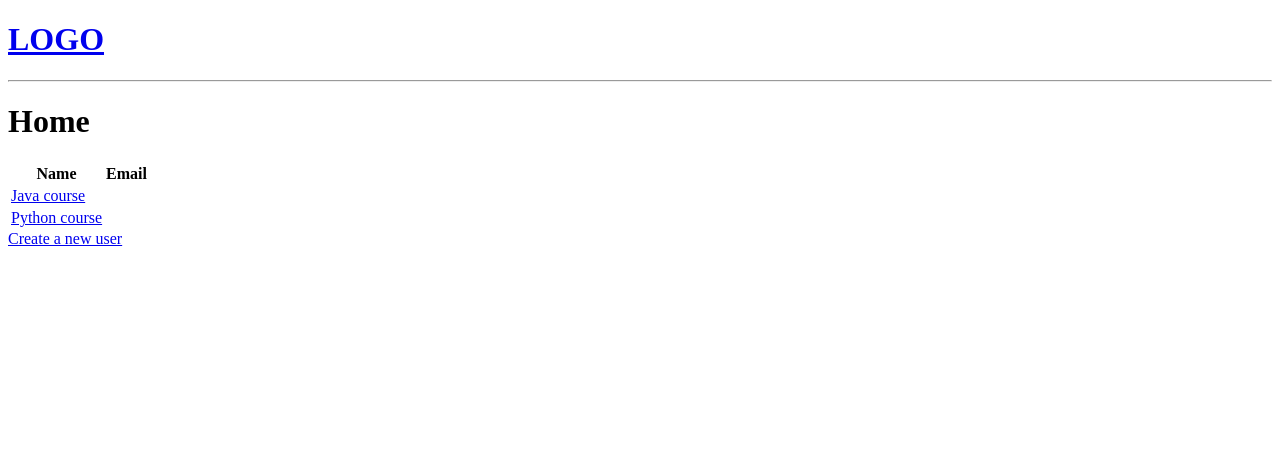
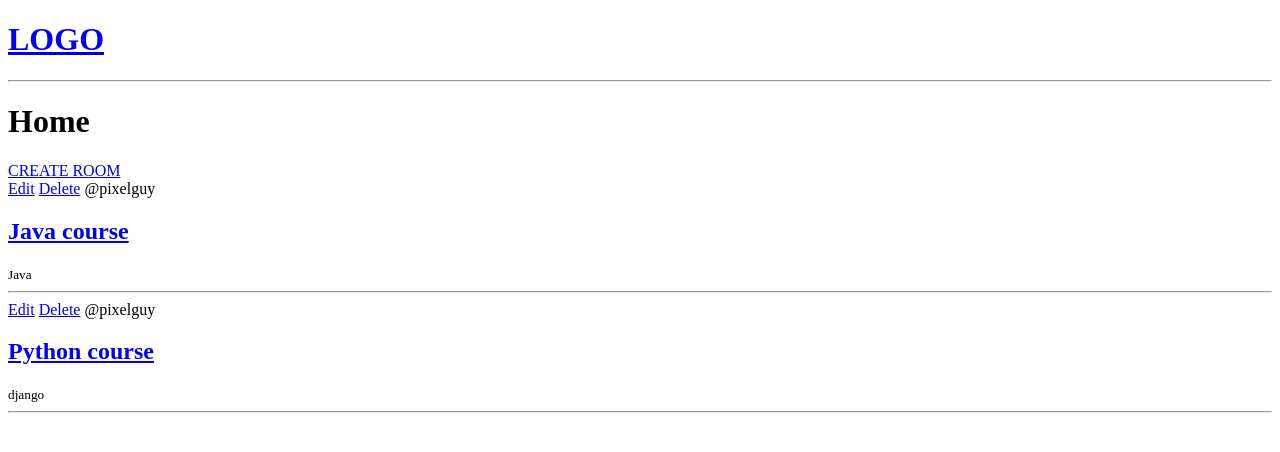
Before and after one commit to Kaneshy/django-python, a Django app: page / in a window 1280 px wide. Shown: the top 452 px of the page. Run offline with Django 5.2, Linux system fonts and the light colour scheme; data comes from the database, SQL or seed files in the repository; both versions use the stored data as it was after the commit.

Commit message:
CRUD funtionallity

```diff
--- a/base/admin.py
+++ b/base/admin.py
@@ -1,6 +1,8 @@
 from django.contrib import admin
 
 # Register your models here.
-from .models import Room
+from .models import Room, Topic, Message
 
 admin.site.register(Room)
+admin.site.register(Topic)
+admin.site.register(Message)
--- a/base/models.py
+++ b/base/models.py
@@ -1,11 +1,39 @@
 from django.db import models
+from django.contrib.auth.models import User
+
+
+# Create your models here.
+
+class Topic(models.Model):
+    name = models.CharField(max_length=200)
+
+    def __str__(self):
+        return self.name
 
 
 class Room (models.Model):
+    topic = models.ForeignKey(Topic, on_delete=models.SET_NULL, null=True)
+    host = models.ForeignKey(User, on_delete=models.SET_NULL, null=True)
     name = models.CharField(max_length=200)
     description = models.TextField(null=True, blank=True)
     updated = models.DateTimeField(auto_now=True)
     created = models.DateTimeField(auto_now_add=True)
 
+    class Meta:
+        ordering = ['-updated', '-created']
+
     def __str__(self):
         return self.name
+
+
+
+
+class Message (models.Model):
+    user = models.ForeignKey(User, on_delete=models.CASCADE)
+    room = models.ForeignKey(Room, on_delete=models.CASCADE)
+    body = models.TextField()
+    updated = models.DateTimeField(auto_now=True)
+    created = models.DateTimeField(auto_now_add=True)
+
+    def __str__(self):
+        return self.body[0:50]
--- a/base/templates/base/home.html
+++ b/base/templates/base/home.html
@@ -4,19 +4,19 @@
 <h1>Home</h1>
 
 
-<table>
-    <tr>
-        <th>Name</th>
-        <th>Email</th>
-    </tr>
+<section>
+    <a href="{% url 'create-room' %}">CREATE ROOM</a>
     {% for room in rooms %}
-    <tr>
-        <td><a href="{%  url 'room' room.id %}">{{ room.name }}</a></td>
-        <td>{{ room.email }}</td>
-    </tr>
+    <div>
+        <a href="{% url 'update-room' room.id %}">Edit</a>
+        <a href="{% url 'delete-room' room.id %}">Delete</a>
+        <span>@{{room.host.username}}</span>
+        <h2><a href="{%  url 'room' room.id %}">{{ room.name }}</a></h2>
+        <small>{{room.topic.name}}</small>
+        <hr>
+    </div>
     {% endfor %}
-</table>
+</section>
 
-<a href="/new">Create a new user</a><ctrl63> <ctrl63>
 
 {% endblock content %}
--- a/base/urls.py
+++ b/base/urls.py
@@ -3,5 +3,8 @@ from . import views
 
 urlpatterns = [
     path('', views.home, name="home"),
-    path('room/<str:pk>/', views.room, name="room")
+    path('room/<str:pk>/', views.room, name="room"),
+    path('create-room/', views.create_room, name="create-room"),
+    path('update-room/<str:pk>/', views.update_room, name="update-room"),
+    path('delete-room/<str:pk>/', views.delete_room, name="delete-room")
 ]
--- a/base/views.py
+++ b/base/views.py
@@ -1,6 +1,6 @@
-from django.shortcuts import render
+from django.shortcuts import render, redirect
 from .models import Room
-
+from .forms import RoomForm
 # Create your views here.<ctrl63> # models.py
 
 
@@ -30,3 +30,39 @@ def home(request):
 def room(request, pk):
     room = Room.objects.get(id=pk)
     return render(request, 'base/room.html', {'room': room})
+
+"""def create_room(request):
+    if request.method == 'POST':
+        name = request.POST['name']
+        description = request.POST['description']
+        room = Room(name=name, description=description)
+        room.save()
+        return redirect('home')"""
+
+def create_room(request):
+    form = RoomForm()
+    if request.method == 'POST':
+        form = RoomForm(request.POST)
+        if form.is_valid():
+            form.save()
+            return redirect('home')
+    context = {'form': form}
+    return render(request, 'base/room_form.html', context)
+
+
+def update_room(request, pk):
+    room = Room.objects.get(id=pk)
+    form = RoomForm(instance=room)
+    if request.method == 'POST':
+        form = RoomForm(request.POST, instance=room)
+        if form.is_valid():
+            form.save()
+            return redirect('home')
+    return render (request, 'base/room_form.html', {'form': form})
+
+def delete_room(request, pk):
+    room = Room.objects.get(id=pk)
+    if request.method == 'POST':
+        room.delete()
+        return redirect('home')
+    return render(request, 'base/delete.html', {'obj': room})
```
Also changed, not shown: base/forms.py (added, +7 -0 lines), base/templates/base/delete.html (added, +12 -0 lines), base/templates/base/room_form.html (added, +14 -0 lines), base/migrations/0002_topic_room_host_message_room_topic.py (added), db.sqlite3.
